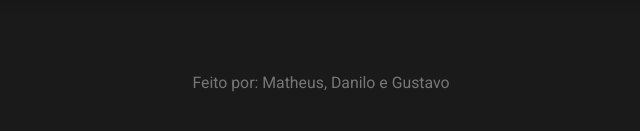
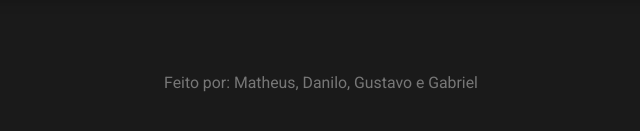
Before and after one commit to MatheusMTGN/A3-EstruturasMatematicas, a plain HTML site: page Build Do Game/index.html in a window 1280 px wide. Shown: the part 3060-3191 px from the top of the page, 319-959 px from the left. Drawn offline with nearby package versions, Linux system fonts and the light colour scheme; no server answers; a script that the page names is missing.

Commit message:
Atualização da Página

```diff
--- a/Build Do Game/index.html
+++ b/Build Do Game/index.html
@@ -156,7 +156,7 @@
       </div>
 
       <footer>
-        <p>Feito por: Matheus, Danilo e Gustavo</p>
+        <p>Feito por: Matheus, Danilo, Gustavo e Gabriel</p>
       </footer>
     </div>
 
```
